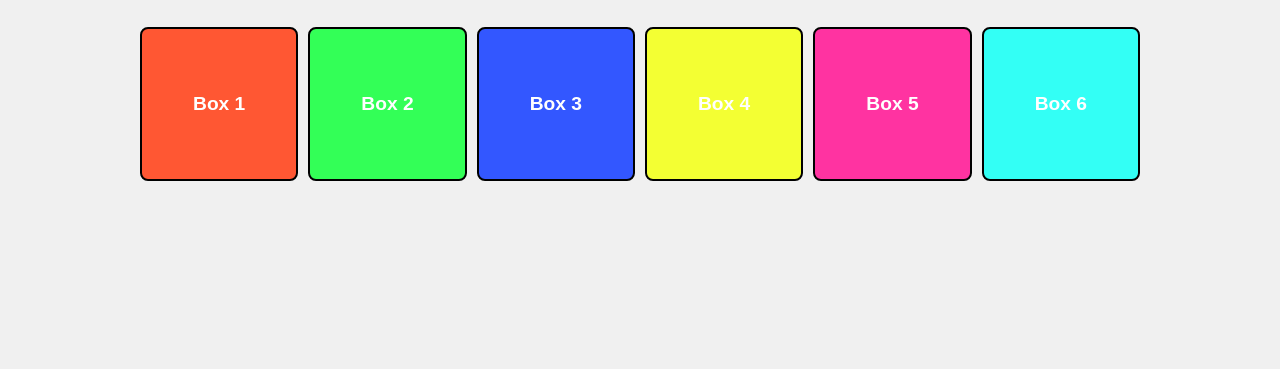
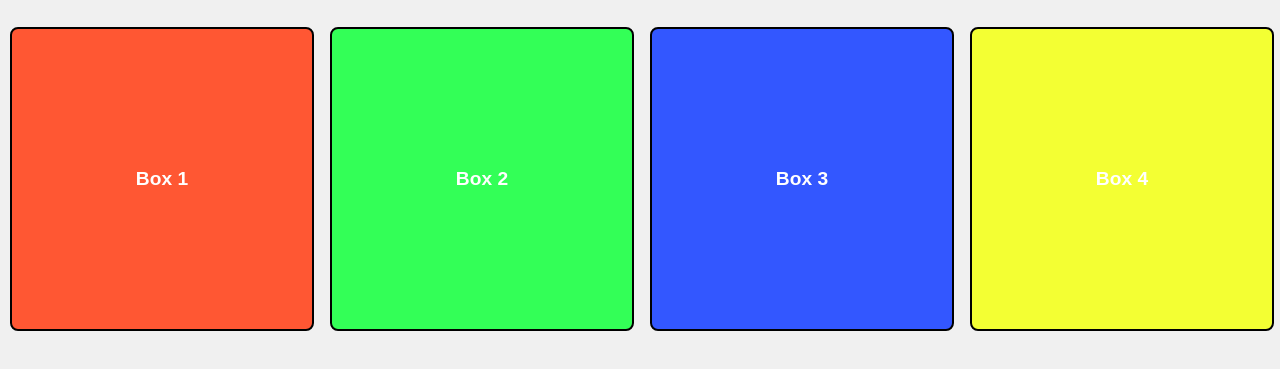
Before and after one commit to tajammalw/wevdevessentials, a plain HTML site: page Day5/grid_layout_project/index.html in a window 1280 px wide. Shown: the part 51-420 px from the top of the page. Drawn offline with Linux system fonts and the light colour scheme.

Commit message:
2nd commit

```diff
--- a/Day5/grid_layout_project/index.html
+++ b/Day5/grid_layout_project/index.html
@@ -5,18 +5,17 @@
     <meta name="viewport" content="width=device-width, initial-scale=1.0" />
     <title>Basic Concepts of Grid Layout</title>
     <link rel="stylesheet" href="styles.css" />
+    <style>
+
+    </style>
   </head>
   <body>
-    <!-- Your Grid Code Goes Here  -->
     <h2>Basic Concepts of Grid Layout</h2>
     <div class="grid-container">
-        <div class="box box1">Box 1</div>
-        <div class="box box2">Box 2</div>
-        <div class="box box3">Box 3</div>
-        <div class="box box4">Box 4</div>
-        <div class="box box5">Box 5</div>
-        <div class="box box6">Box 6</div>
+      <div class="box box1">Box 1</div>
+      <div class="box box2">Box 2</div>
+      <div class="box box3">Box 3</div>
+      <div class="box box4">Box 4</div>
     </div>
-
   </body>
 </html>
--- a/Day5/grid_layout_project/styles.css
+++ b/Day5/grid_layout_project/styles.css
@@ -14,22 +14,24 @@ body {
     margin-bottom: 20px;
     font-size: 2rem;
     color: #333;
+    box-sizing: border-box;
   }
 
   .grid-container {
     display: grid; /* This defines a grid container */
-    grid-template-columns: repeat(auto-fill, minmax(150px, 1fr)); /* Creates responsive columns that fit the available space */
-    gap: 10px; /* Adds a 10px gap between grid items */
+    grid-template-columns: repeat(4, 300px); /* Creates four columns with 300px width each */
+    gap: 20px; /* Adds a 10px gap between grid items */
     padding: 10px;
-    max-width: 1000px;
-    width: 100%;
+    box-sizing: border-box;
+    justify-content: center; /* Centers the grid items horizontally */
   }
 
   .box {
     display: flex;
     justify-content: center;
     align-items: center;
-    height: 150px;
+    width: 300px;
+    height: 300px;
     color: white;
     font-size: 1.2rem;
     font-weight: bold;
@@ -50,9 +52,3 @@ body {
   .box4 {
     background-color: #f3ff33;
   } /* Yellow */
-  .box5 {
-    background-color: #ff33a1;
-  } /* Pink */
-  .box6 {
-    background-color: #33fff5;
-  } /* Cyan */
```
